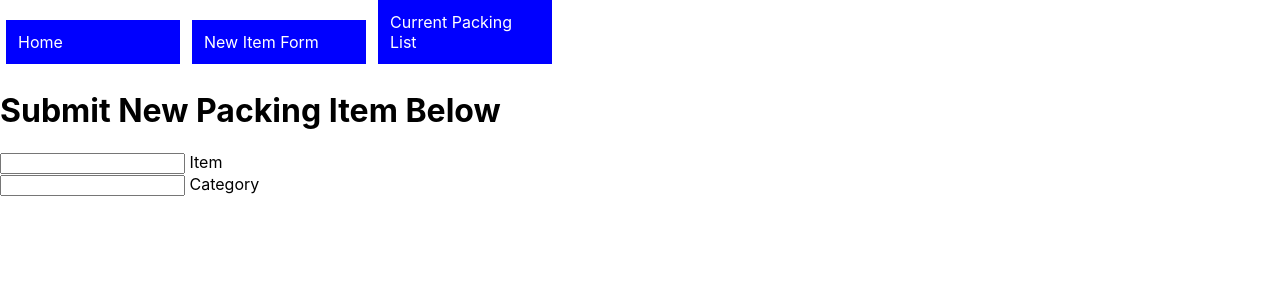
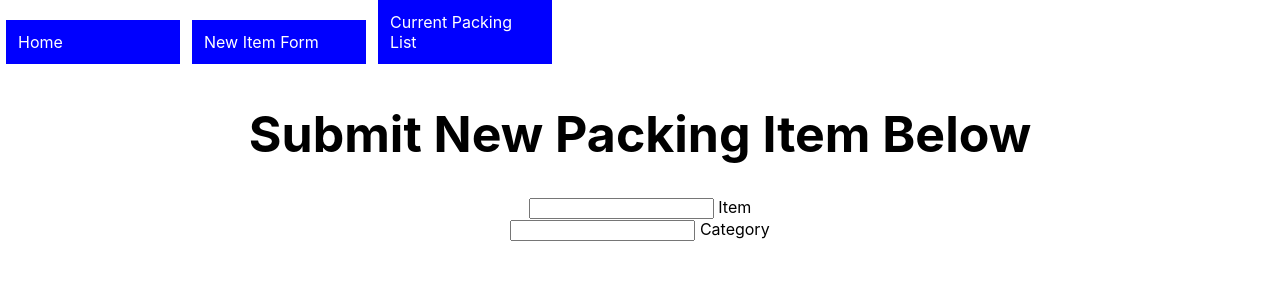
Before and after one commit to turitzinv/phase-2-final-project, a React (Create React App) app: page /newitemform in a window 1280 px wide. Shown: the top 300 px of the page. Built offline with nearby package versions, Linux system fonts and the light colour scheme; data requests are answered from the project's data file.

Commit message:
Added additional css and a delete button to ItemCard. No functionality yet for the delete button.

```diff
--- a/src/components/CurrentPackingList.js
+++ b/src/components/CurrentPackingList.js
@@ -8,7 +8,7 @@ function CurrentPackingList({ allItems }) {
 
   return (
     <div>
-      <h1 id="packing-list-title">Packing List</h1>
+      <h1 className="header">Packing List</h1>
       <table id="packing-list-table">
         <thead>
           <tr>
--- a/src/components/Home.js
+++ b/src/components/Home.js
@@ -3,7 +3,7 @@ import React from "react";
 function Home() {
   return (
     <div>
-      <h1 id="home-title">Home</h1>
+      <h1 className="header">Home</h1>
       <img
       id="luggage"
       src ="https://user-images.githubusercontent.com/93049794/158497489-7ed7c6bb-6fc1-4c55-ae78-f6031abee85c.jpg"
--- a/src/components/ItemCard.js
+++ b/src/components/ItemCard.js
@@ -5,6 +5,7 @@ function ItemCard({ name, category }) {
     <tr>
       <td>{name}</td>
       <td>{category}</td>
+      <td><button>Delete</button></td>
     </tr>
   );
 }
--- a/src/components/NewItemForm.js
+++ b/src/components/NewItemForm.js
@@ -3,13 +3,13 @@ import React from "react";
 function NewItemForm() {
   return (
     <div>
-      <h1>Submit New Packing Item Below</h1>
-      <form>
-        <div class="input-field">
+      <h1 className="header">Submit New Packing Item Below</h1>
+      <form id="form">
+        <div className="input-field">
           <input id="item" type="text" />
           <label for="item"> Item</label>
         </div>
-        <div class="input-field">
+        <div className="input-field">
           <input id="category" type="text" />
           <label for="category"> Category</label>
         </div>
--- a/src/index.css
+++ b/src/index.css
@@ -12,8 +12,9 @@ code {
     monospace;
 }
 
-#home-title {
+.header {
   text-align: center;
+  font-size: 50px;
 }
 
 #luggage {
@@ -22,12 +23,17 @@ code {
   margin-right: auto;
 }
 
-#packing-list-title {
-  text-align: center;
-}
-
 #packing-list-table {
+  font-size: 25px;
   text-align: center;
   margin-left: auto;
   margin-right: auto;
 }
+
+#form {
+  text-align: center;
+}
+
+/* .input-field {
+
+} */
```
